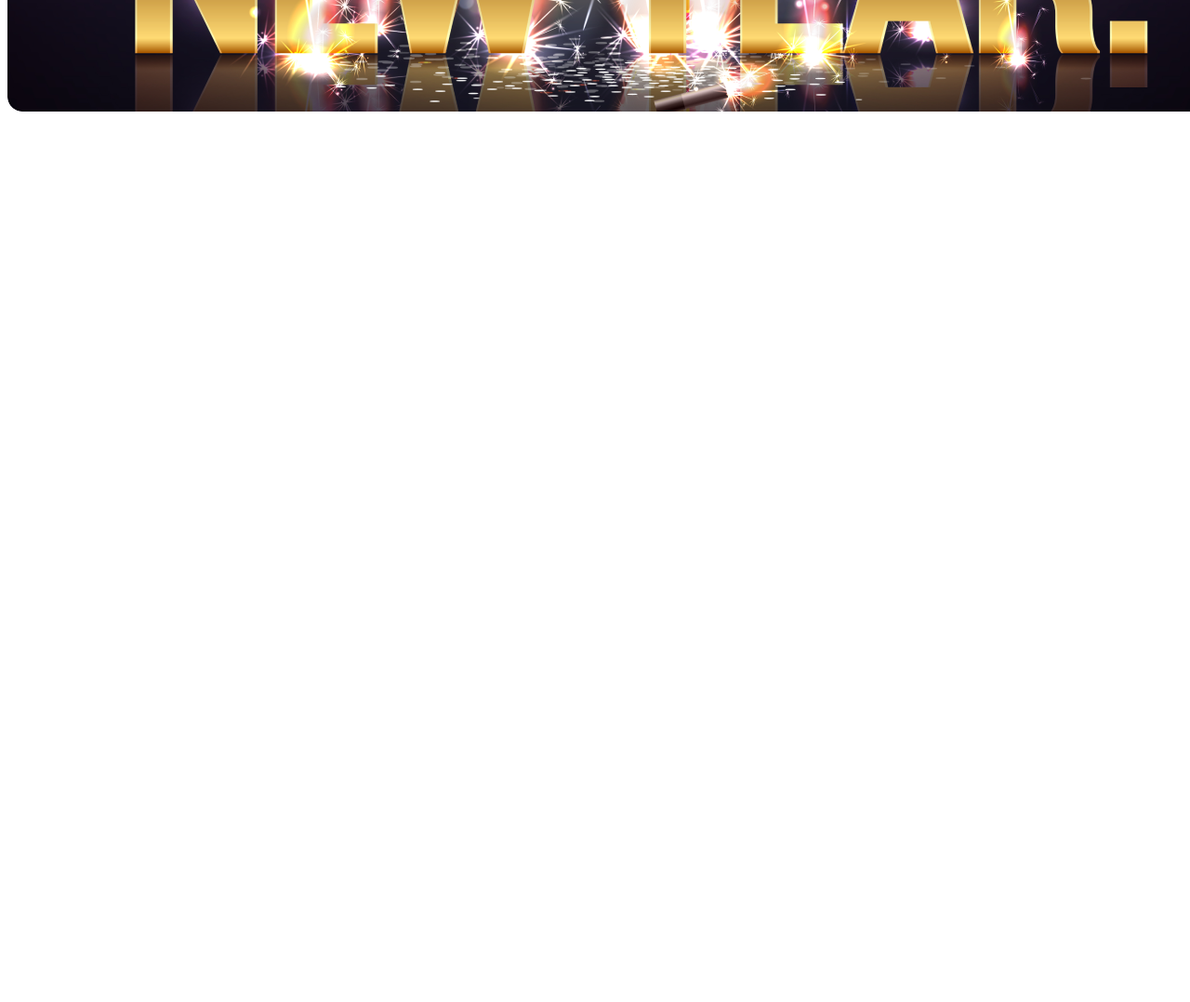
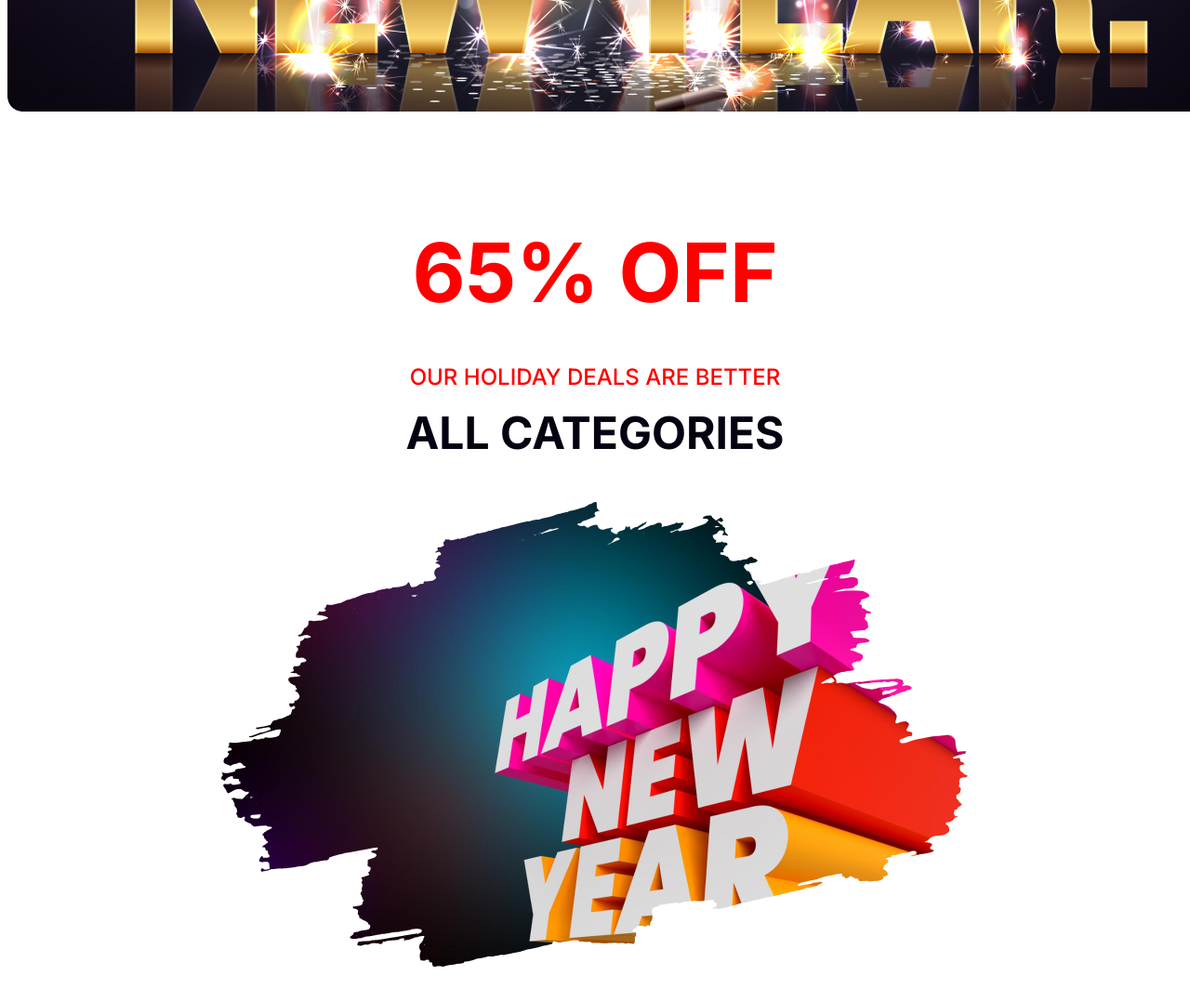
Before and after one commit to mehediibnjakir/B9A1-New-Year-Mehedi, a plain HTML site: page index.html in a window 1280 px wide. Shown: the part 500-1578 px from the top of the page at 93% size. Before the commit the page ends 800 px from the top, so only its background shows below. Drawn offline with Linux system fonts and the light colour scheme.

Commit message:
dicount 65

```diff
--- a/index.html
+++ b/index.html
@@ -7,6 +7,7 @@
     <link rel="stylesheet" href="style/index.css">
   </head>
   <body>
+    <!-- header code is started here -->
     <header class="banner-img">
       <div class="banner-text container-heading">
             <h3 class="banner-text-small">Happy New Year</h3>
@@ -14,7 +15,23 @@
         </div>
       </div>
     </header>
-    <main></main>
+    <!-- main code section is started here -->
+    <main>
+      <!-- section 01 "Happy New year Discount" code -->
+      <section class="new-year-dis">
+        <div class="section1">
+          <div class="discount-text">
+            <h1 class="off">65% OFF</h1>
+            <p class="tomato">OUR HOLIDAY DEALS ARE BETTER</p>
+            <h3 class="category">ALL CATEGORIES</h3>
+          </div>
+          <div class="new-year-img">
+            <img src="images/New Year Photo.png" alt="">
+          </div>
+        </div>
+      </section>
+
+    </main>
     <footer></footer>
   </body>
 </html>
--- a/style/index.css
+++ b/style/index.css
@@ -22,7 +22,7 @@ font-family: 'Merriweather', serif; */
 
 .banner-text {
     display: block;
-    padding: 150px 340px ;
+    padding: 150px 340px;
     align-items: center;
     gap: 0;
     text-shadow: 15px 10px 20px black;
@@ -48,4 +48,58 @@ font-family: 'Merriweather', serif; */
     margin-top: 0px;
     padding-left: 35px;
 }
-/* discount selector style */
+
+/* discount section style */
+.new-year-dis {
+    width: 85%;
+    max-width: 1600px;
+    height: 7335px;
+    margin: 120px auto;
+    text-align: center;
+    /* work for div align center: text-align: center; */
+}
+
+.section1 {
+    display: block;
+    background: #FFF;
+    font-family: Inter;
+    /* margin: 120px auto; */
+}
+
+.section1 .discount-text .off {
+    color: #F00;
+    /* font-family: Inter; */
+    font-size: 88px;
+    font-weight: 700;
+    margin-bottom: 45px;
+}
+
+.section1 .discount-text .tomato {
+    color: #F00;
+    text-align: center;
+    /* font-family: Inter; */
+    font-size: 24px;
+    font-weight: 500;
+    margin-top: 0;
+    margin-bottom: 16px;
+}
+
+.section1 .discount-text .category {
+    color: #070211;
+    text-align: center;
+    /* font-family: Inter; */
+    font-size: 48px;
+    font-weight: 700;
+    margin-top: 0;
+    margin-bottom: 45px;
+}
+
+.section1 .new-year-img {
+    width: 100%;
+    height: 500px;
+    display: flex;
+    justify-content: center;
+    align-items: center;
+}
+
+/* party section 02 style */
```
